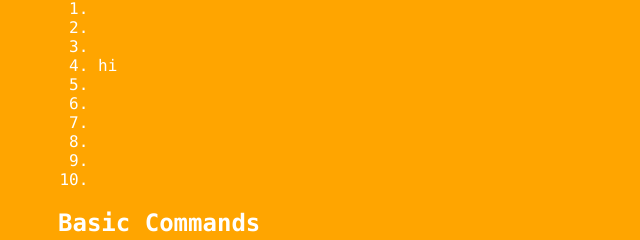
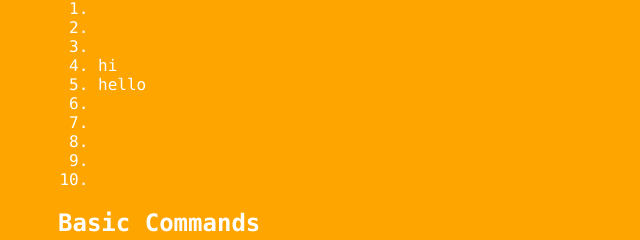
Before and after one commit to kingdompeak/git_learning, a plain HTML site: page index.html in a window 1280 px wide. Both pictures are taken after a click on the element "Terminologys". Shown: the part 294-534 px from the top of the page, 0-640 px from the left. Drawn offline with Linux system fonts and the light colour scheme.

Commit message:
test branch_guofengwang

```diff
--- a/index.html
+++ b/index.html
@@ -18,7 +18,7 @@
                     <li></li>
                     <li></li>
                     <li>hi</li>
-                    <li></li>
+                    <li>hello</li>
                     <li></li>
                     <li></li>
                     <li></li>
```
